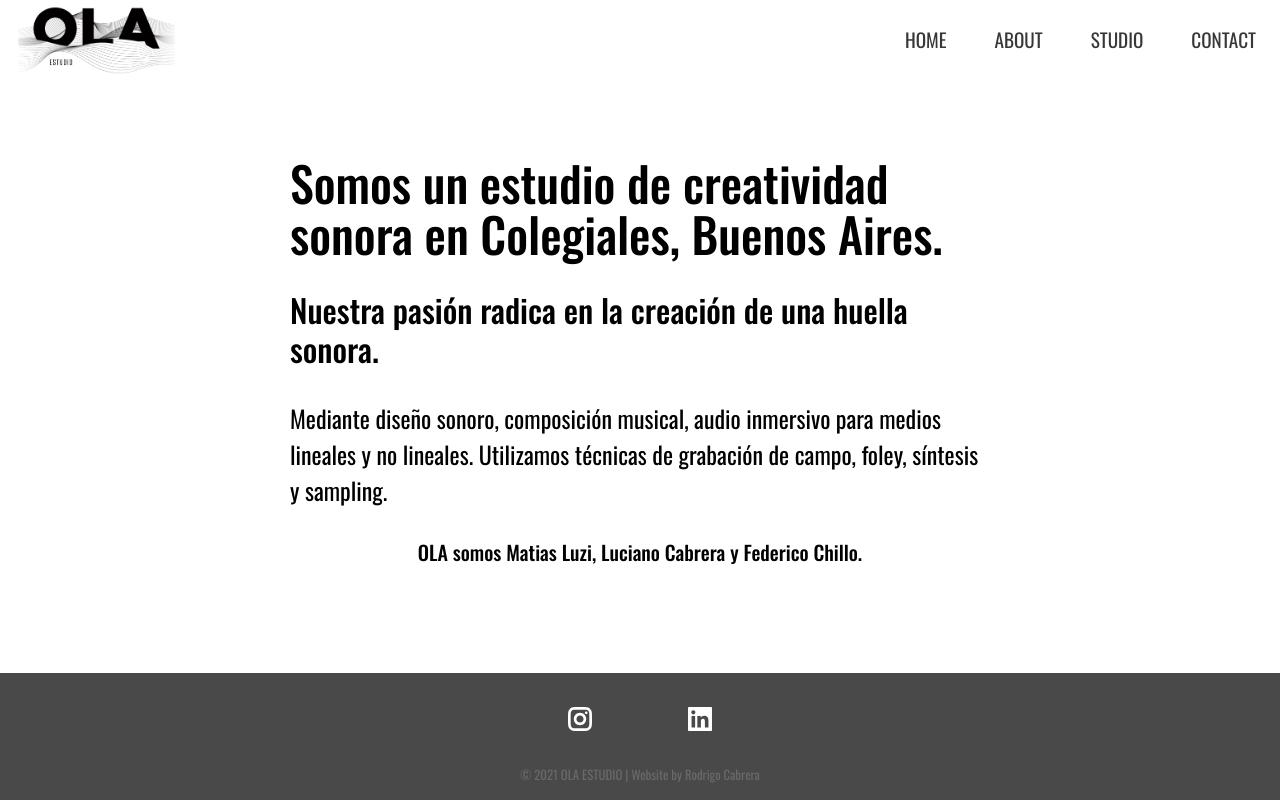
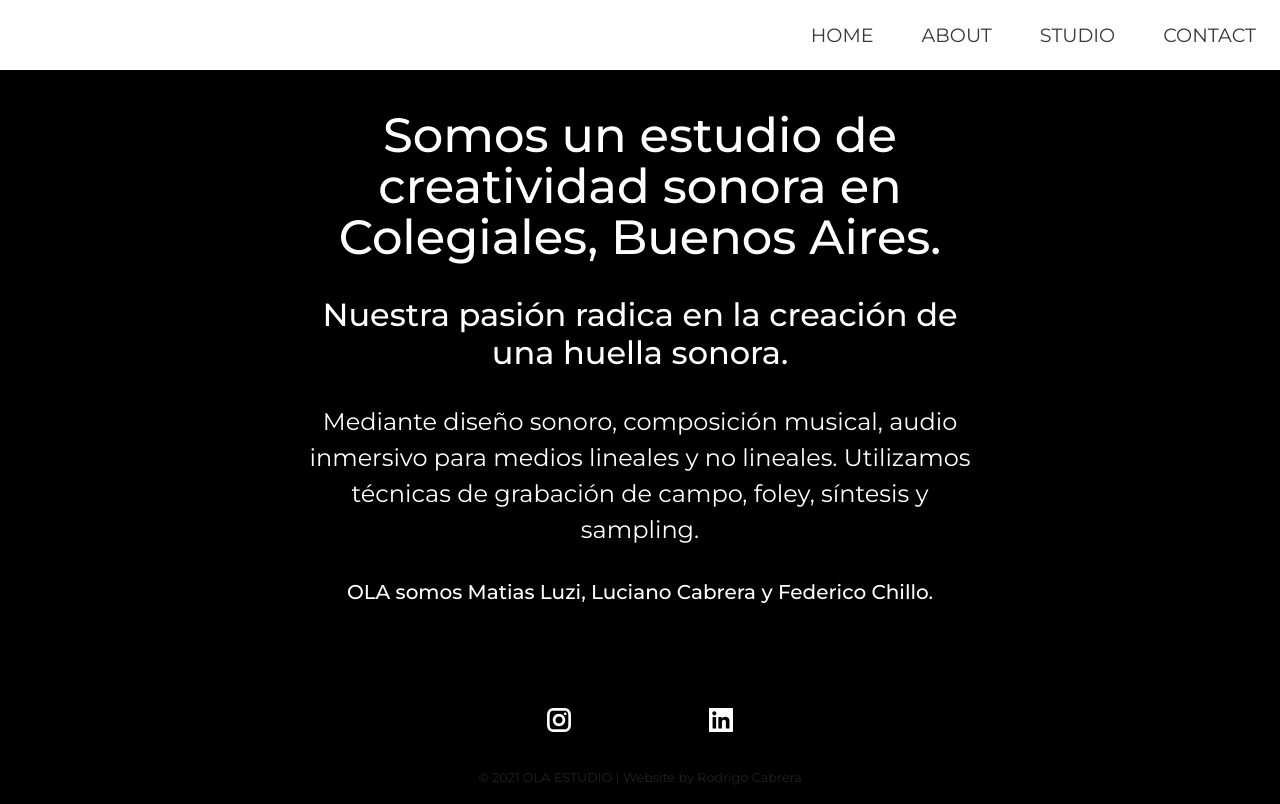
Before and after one commit to RodriCabrera/olaestudio, a React (Create React App) app: page /olaestudio/about in a window 1280 px wide. Built offline with nearby package versions, Linux system fonts and the light colour scheme; no server answers.

Commit message:
correcciones

```diff
--- a/src/components/Footer/Footer.elements.jsx
+++ b/src/components/Footer/Footer.elements.jsx
@@ -3,7 +3,7 @@ import { GrLinkedin, GrInstagram } from "react-icons/gr";
 
 export const FooterContainer = styled.div`
 	color: white;
-	background-color: #494949;
+	background-color: black;
 	padding: 1.5rem 2rem 0rem 2rem;
 	display: flex;
 	justify-content: center;
@@ -30,7 +30,7 @@ export const SocialMediaElement = styled.a`
 `;
 export const FooterCredits = styled.p`
 	font-size: 0.8rem;
-	color: #696969;
+	color: #222222;
 	margin-top: 2rem;
 `;
 export const InstaIcon = styled(GrInstagram)``;
--- a/src/components/Navbar/Navbar.elements.jsx
+++ b/src/components/Navbar/Navbar.elements.jsx
@@ -3,11 +3,12 @@ import { Link } from "react-router-dom";
 
 export const NavbarContainer = styled.div`
 	width: 100%;
-	height: 80px;
+	/* height: 80px; */
 	position: sticky;
 	top: 0;
 	z-index: 99;
-	background-color: #ffffff;
+	color: white;
+	/* background-color: #ffffff; */
 	display: flex;
 	justify-content: center;
 `;
--- a/src/components/Navbar/Navbar.jsx
+++ b/src/components/Navbar/Navbar.jsx
@@ -11,7 +11,7 @@ import {
 import { FaBars, FaTimes } from "react-icons/fa";
 import { Link } from "react-router-dom";
 
-import logo from "../../assets/logos/LOGOmin.png";
+import logo from "../../assets/logos/ola-esfumado.png";
 const Navbar = () => {
 	const [click, setClick] = useState(false);
 
--- a/src/components/Portfolio/Portfolio.elements.jsx
+++ b/src/components/Portfolio/Portfolio.elements.jsx
@@ -4,6 +4,7 @@ import styled from "styled-components";
 export const PortfolioContainer = styled.div`
 	height: auto;
 	width: 100%;
+	background-color: black;
 	@media screen and (max-width: 470px) {
 		padding: 5px;
 	}
--- a/src/components/Studio/Studio.elements.jsx
+++ b/src/components/Studio/Studio.elements.jsx
@@ -2,11 +2,12 @@ import styled from "styled-components";
 
 export const StudioContainer = styled.div`
 	width: 100%;
-	background-color: whitesmoke;
+	background-color: black;
 `;
 export const StudioHeader = styled.h1`
 	text-align: center;
 	padding: 1rem;
+	color: white;
 `;
 export const Image = styled.div`
 	background-image: url(${(props) => props.src});
--- a/src/components/Studio/StudioEquipment.elements.js
+++ b/src/components/Studio/StudioEquipment.elements.js
@@ -2,6 +2,8 @@ import styled from "styled-components";
 
 export const StudioEqContainer = styled.div`
 	padding: 2rem;
+	background-color: black;
+	color: white;
 `;
 export const StudioEqImage = styled.img``;
 export const StudioEqTitle = styled.h3`
--- a/src/index.css
+++ b/src/index.css
@@ -2,7 +2,7 @@
 	margin: 0;
 	padding: 0;
 	box-sizing: border-box;
-	font-family: "Oswald", sans-serif;
+	font-family: "Montserrat", sans-serif;
 }
 
 #root {
--- a/src/pages/About/About.elements.js
+++ b/src/pages/About/About.elements.js
@@ -2,9 +2,12 @@ import styled from "styled-components";
 
 export const AboutContainer = styled.div`
 	color: black;
-	padding: 2rem 3rem;
+	padding: 2.5rem 3rem;
 	display: flex;
 	justify-content: center;
+	background-color: black;
+	color: white;
+	text-align: center;
 `;
 export const AboutWrapper = styled.div`
 	max-width: 700px;
--- a/src/pages/Contact/Contact.elements.js
+++ b/src/pages/Contact/Contact.elements.js
@@ -2,7 +2,8 @@ import styled from "styled-components";
 
 export const ContactContainer = styled.div`
 	height: 100%;
-	padding: 2rem;
+	padding: 3rem 2rem;
+	background-color: black;
 `;
 export const ContactWrapper = styled.div`
 	display: flex;
@@ -27,6 +28,6 @@ export const ContactTextArea = styled.textarea`
 export const ContactSendBtn = styled.button`
 	border: none;
 	padding: 15px;
-	background-color: black;
+	background-color: grey;
 	color: white;
 `;
```
Also changed, not shown: src/assets/fonts/Tungsten-Book.otf (added), src/assets/logos/ola-esfumado.png (added).
